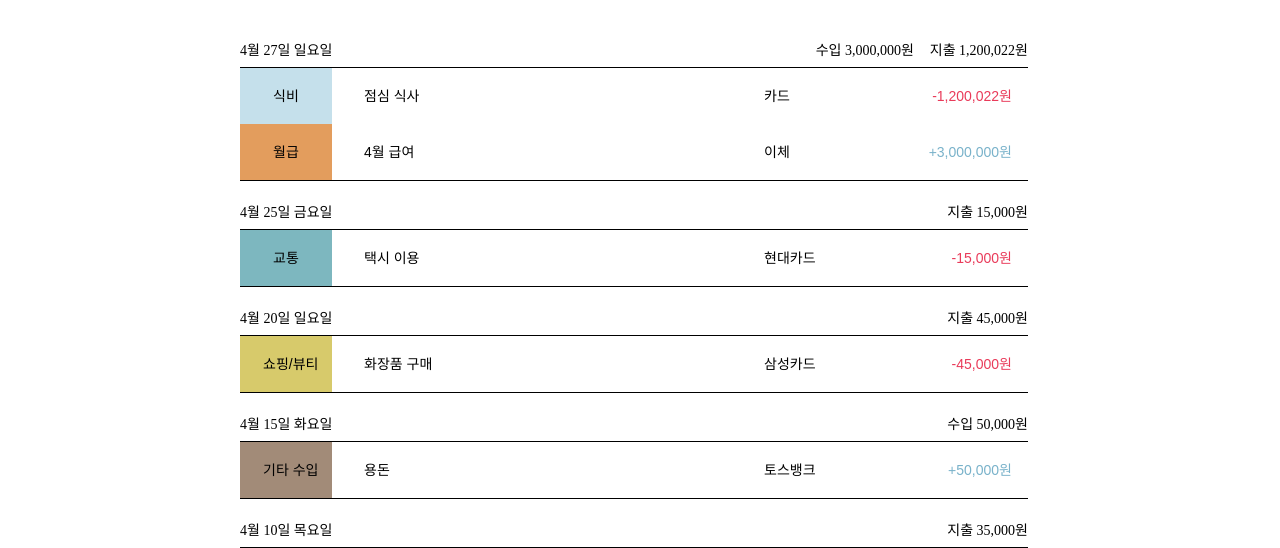
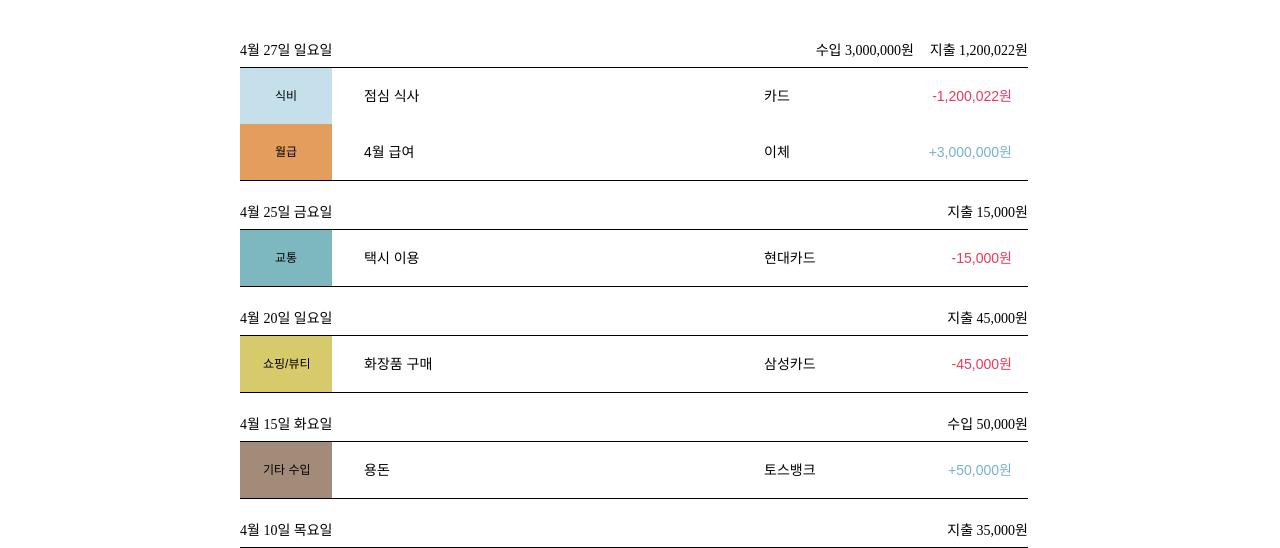
Before and after one commit to wan0514/fe-bye2money, a React (Vite) app: page /home/2025/04 in a window 1280 px wide. Shown: the part 261-809 px from the top of the page. Built offline with nearby package versions, Linux system fonts and the light colour scheme; data requests are answered from the project's data file; a web font is replaced by a local one.

Commit message:
♻️ refactor: extract category component to shared UI
- Moved Category component from RecordItem to shared UI directory
- Reused styled-components to improve maintainability

```diff
--- a/src/features/record/components/RecordItem.jsx
+++ b/src/features/record/components/RecordItem.jsx
@@ -1,5 +1,7 @@
 import styled from '@emotion/styled';
 import { css } from '@emotion/react';
+
+import CategoryTag from '../../../shared/components/CategoryTag';
 
 const hoveredStyles = (theme) => css`
   background-color: ${theme.colors.neutralSurfacePoint};
@@ -27,18 +29,6 @@ const Item = styled.div`
   }
 
   ${({ isEditing, theme }) => isEditing && hoveredStyles(theme)}
-`;
-
-const Category = styled.span`
-  width: 92px;
-  flex: 0 0 auto;
-  padding: 16px 23px;
-  text-align: center;
-  white-space: nowrap;
-  background-color: ${({ theme, children }) => {
-    const colorKey = theme.categoryColors[children];
-    return theme.colors[colorKey];
-  }};
 `;
 
 const Description = styled.span`
@@ -96,7 +86,7 @@ export default function RecordItem({ record, onSelect, onDelete, isEditing }) {
 
   return (
     <Item isEditing={isEditing} onClick={() => onSelect(record)}>
-      <Category>{category}</Category>
+      <CategoryTag>{category}</CategoryTag>
       <Description>{description}</Description>
       <PaymentMethod>{paymentMethod}</PaymentMethod>
       <Amount className="amount" type={type}>
--- /dev/null
+++ b/src/shared/components/CategoryTag.jsx
@@ -0,0 +1,19 @@
+import styled from '@emotion/styled';
+
+const StyledCategoryTag = styled.span`
+  width: 92px;
+  flex: 0 0 auto;
+  padding: 16px 23px;
+  text-align: center;
+  white-space: nowrap;
+  background-color: ${({ theme, children }) => {
+    const colorKey = theme.categoryColors[children];
+    return theme.colors[colorKey];
+  }};
+
+  ${({ theme }) => theme.typography.light12};
+`;
+
+export default function CategoryTag({ children }) {
+  return <StyledCategoryTag>{children}</StyledCategoryTag>;
+}
```
